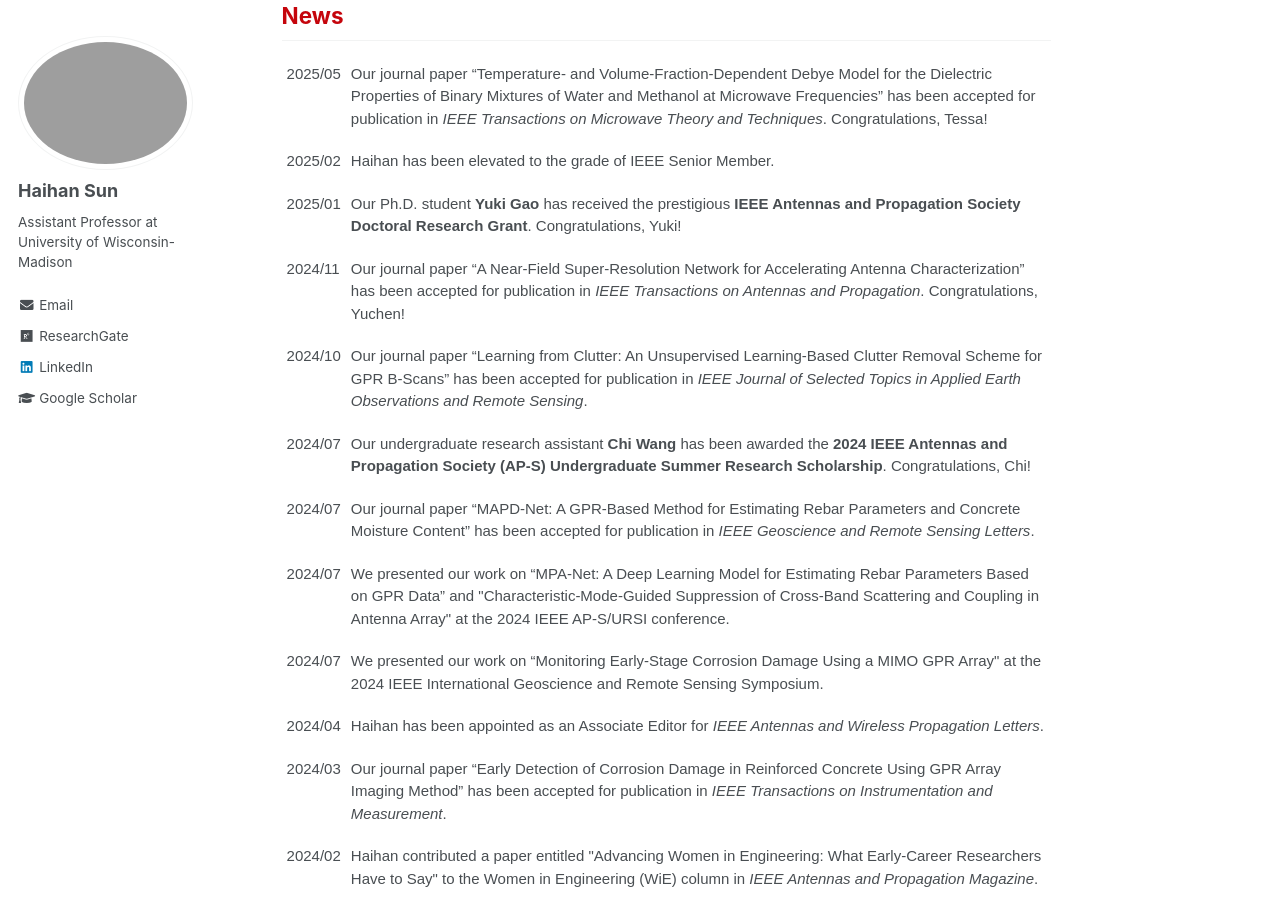
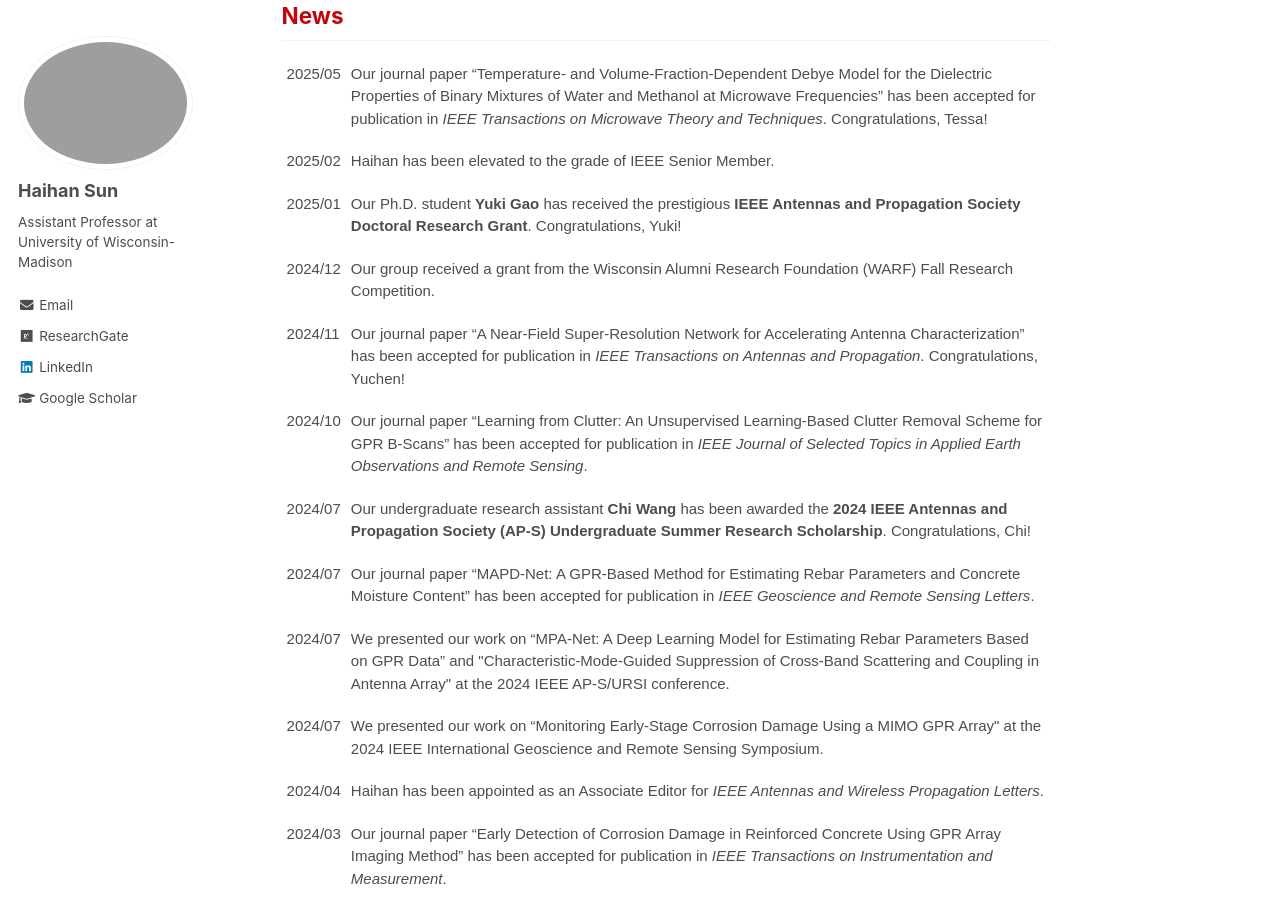
Before and after one commit to Haihan-Sun/Haihan-Sun.github.io, a Jekyll site: the page built from _pages/about.md, in a window 1280 px wide and 900 px high, scrolled down 338 px. Built offline with Jekyll 4.4.1, drawn with Linux system fonts in a browser that asks for light colours.

Commit message:
Update about.md

```diff
--- a/_pages/about.md
+++ b/_pages/about.md
@@ -39,6 +39,12 @@ Hi! I'm Haihan Sun, an Assistant Professor at the University of Wisconsin-Madiso
     <td class="tg-ko0z">2025/01</td>
     <td class="tg-ko0z"> Our Ph.D. student <b>Yuki Gao</b> has received the prestigious <b>IEEE Antennas and Propagation Society Doctoral Research Grant</b>. Congratulations, Yuki!  </td>
   </tr>
+
+<tr>
+    <td class="tg-ko0z">2024/12</td>
+    <td class="tg-ko0z"> Our group received a grant from the Wisconsin Alumni Research Foundation (WARF) Fall Research Competition. </td>
+  </tr>
+
   <tr>
     <td class="tg-ko0z">2024/11</td>
     <td class="tg-ko0z"> Our journal paper “A Near-Field Super-Resolution Network for Accelerating Antenna Characterization” has been accepted for publication in <i>IEEE Transactions on Antennas and Propagation</i>. Congratulations, Yuchen! </td>
```
